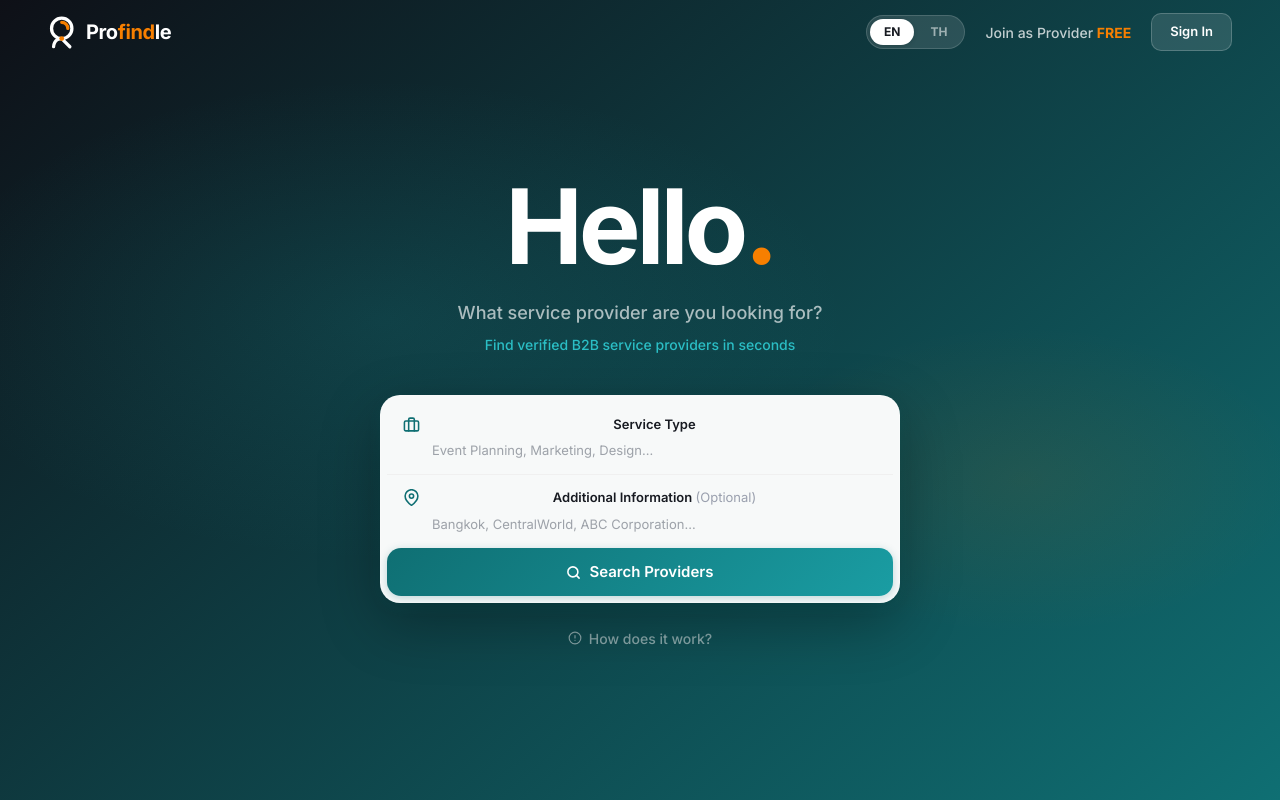
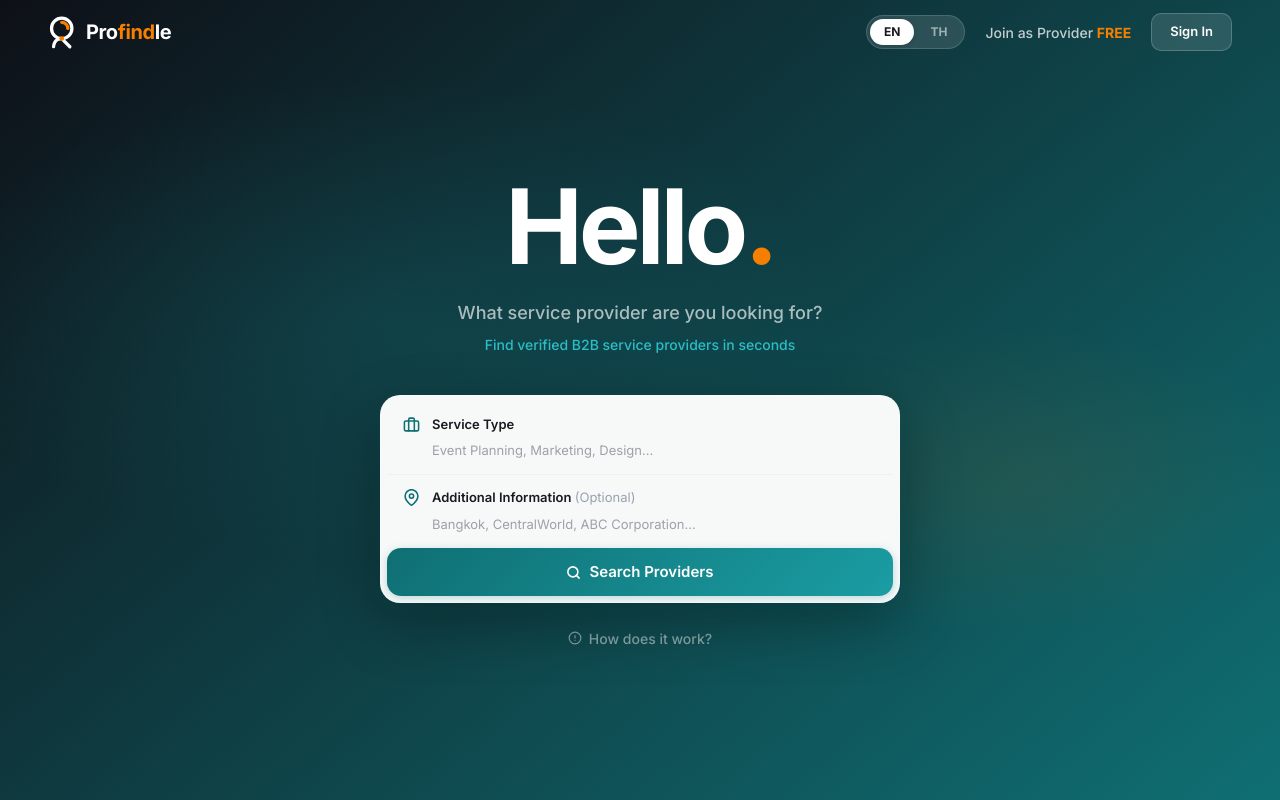
Before and after one commit to Alt-0181/profindle, a Next.js app in the folder app/: page /en in a window 1280 px wide. Shown: the top 800 px of the page. Built offline with nearby package versions, Linux system fonts and the light colour scheme.

Commit message:
fix: left-align search card labels to match original design
https://claude.ai/code/session_01J7bRk9vYoUHuseKAqsbMMM

```diff
--- a/app/src/app/[lang]/page.tsx
+++ b/app/src/app/[lang]/page.tsx
@@ -66,36 +66,34 @@ export default async function LandingPage({ params }: { params: Promise<{ lang:
           }}>
             {/* Service Type field */}
             <div style={{ display: 'flex', alignItems: 'flex-start', gap: '12px', padding: '13px 16px', borderBottom: '1px solid #F0F0F0', position: 'relative' }}>
-              {/* Briefcase icon — matches original exactly */}
               <svg width="17" height="17" viewBox="0 0 24 24" fill="none" stroke="#0F6F73" strokeWidth="2.2" strokeLinecap="round" style={{ flexShrink: 0, marginTop: '1px' }}>
                 <rect x="2" y="7" width="20" height="14" rx="2"/><path d="M16 21V5a2 2 0 0 0-2-2h-4a2 2 0 0 0-2 2v16"/>
               </svg>
-              <div style={{ flex: 1 }}>
-                <label style={{ fontSize: '13px', fontWeight: 600, color: '#171A21', display: 'block', marginBottom: '3px' }}>
+              <div style={{ flex: 1, textAlign: 'left' }}>
+                <label style={{ fontSize: '13px', fontWeight: 600, color: '#171A21', display: 'block', marginBottom: '3px', textAlign: 'left' }}>
                   {lang === 'th' ? 'ประเภทบริการ' : 'Service Type'}
                 </label>
                 <input
                   type="text"
                   placeholder={lang === 'th' ? 'จัดอีเวนต์, การตลาด, ออกแบบ…' : 'Event Planning, Marketing, Design…'}
-                  style={{ width: '100%', fontSize: '13px', color: '#444B5A', border: 'none', outline: 'none', background: 'transparent', caretColor: '#0F6F73', fontFamily: 'inherit' }}
+                  style={{ width: '100%', fontSize: '13px', color: '#444B5A', border: 'none', outline: 'none', background: 'transparent', caretColor: '#0F6F73', fontFamily: 'inherit', textAlign: 'left' }}
                 />
               </div>
             </div>
             {/* Additional Information field */}
             <div style={{ display: 'flex', alignItems: 'flex-start', gap: '12px', padding: '13px 16px' }}>
-              {/* Pin icon */}
               <svg width="17" height="17" viewBox="0 0 24 24" fill="none" stroke="#0F6F73" strokeWidth="2.2" strokeLinecap="round" style={{ flexShrink: 0, marginTop: '1px' }}>
                 <path d="M21 10c0 7-9 13-9 13s-9-6-9-13a9 9 0 0 1 18 0z"/><circle cx="12" cy="10" r="3"/>
               </svg>
-              <div style={{ flex: 1 }}>
-                <label style={{ fontSize: '13px', fontWeight: 600, color: '#171A21', display: 'block', marginBottom: '3px' }}>
+              <div style={{ flex: 1, textAlign: 'left' }}>
+                <label style={{ fontSize: '13px', fontWeight: 600, color: '#171A21', display: 'block', marginBottom: '3px', textAlign: 'left' }}>
                   <span>{lang === 'th' ? 'ข้อมูลเพิ่มเติม' : 'Additional Information'}</span>
                   {' '}<span style={{ color: '#9AA0AE', fontWeight: 400 }}>{lang === 'th' ? '(ไม่บังคับ)' : '(Optional)'}</span>
                 </label>
                 <input
                   type="text"
                   placeholder={lang === 'th' ? 'กรุงเทพฯ, CentralWorld, ABC Corporation…' : 'Bangkok, CentralWorld, ABC Corporation…'}
-                  style={{ width: '100%', fontSize: '13px', color: '#444B5A', border: 'none', outline: 'none', background: 'transparent', fontFamily: 'inherit' }}
+                  style={{ width: '100%', fontSize: '13px', color: '#444B5A', border: 'none', outline: 'none', background: 'transparent', fontFamily: 'inherit', textAlign: 'left' }}
                 />
               </div>
             </div>
```
